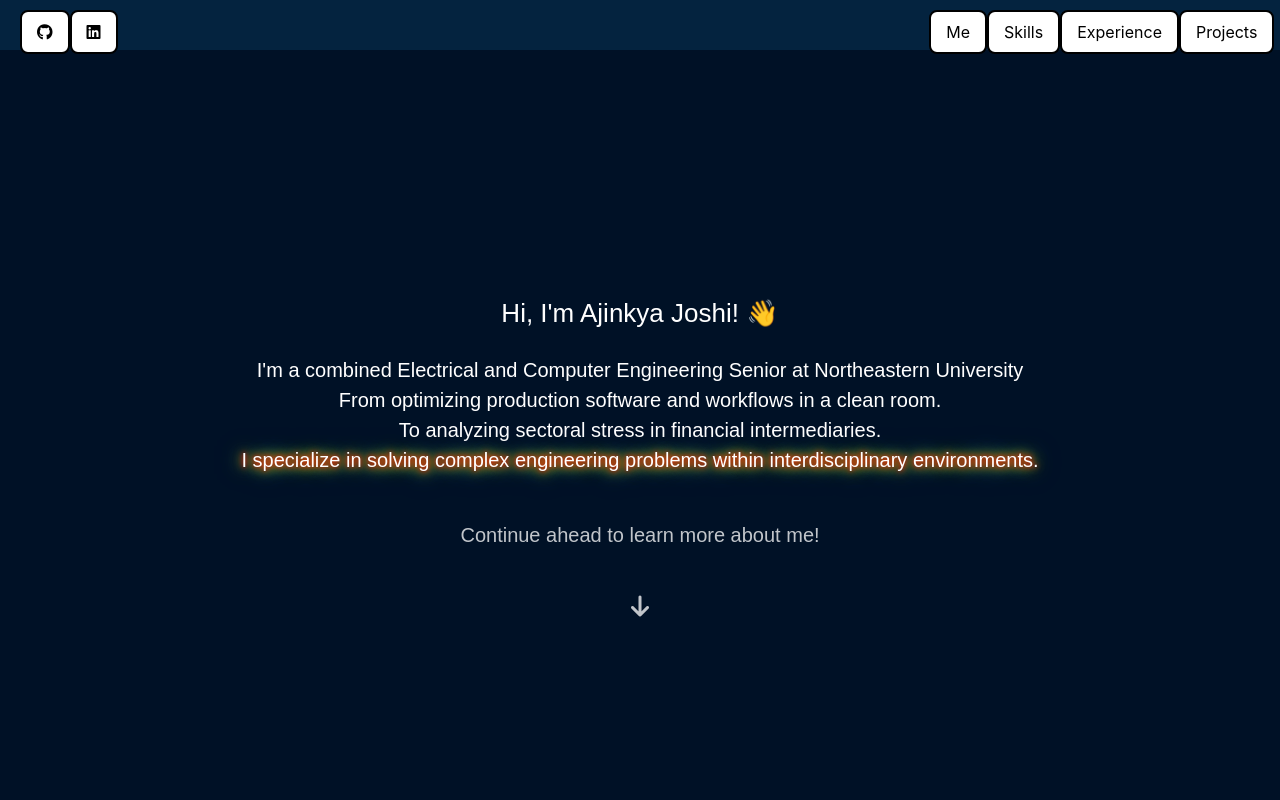
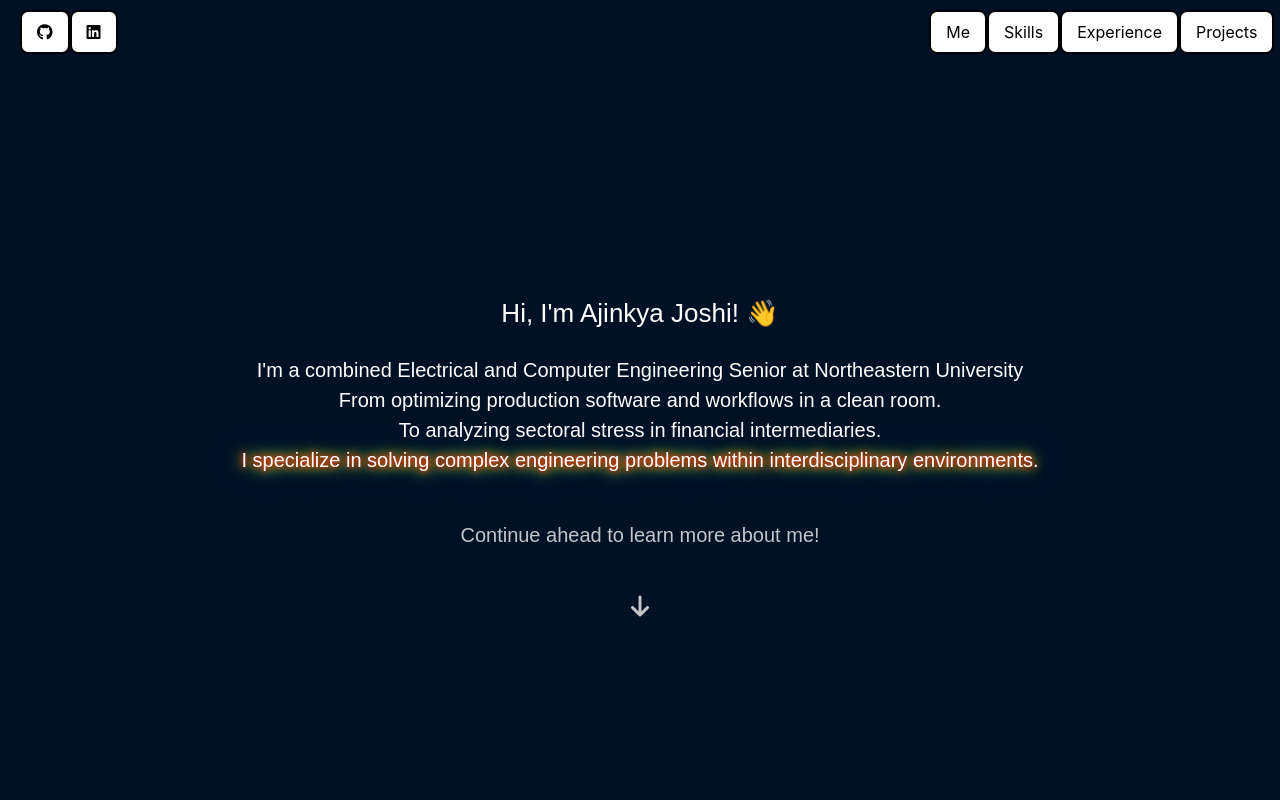
Before and after one commit to ajinkyaj238/Website_Portfolio, a React (Create React App) app: page / in a window 1280 px wide. Shown: the top 800 px of the page. Built offline with nearby package versions, Linux system fonts and the light colour scheme; a web font is replaced by a local one.

Commit message:
reverted color change

```diff
--- a/src/ProjectsPage.css
+++ b/src/ProjectsPage.css
@@ -1,7 +1,3 @@
-body {
-    background-color: #04233f; /* Change to your desired background color */
-}
-
 .projects-container {
     display: flex;
     justify-content: center;
```
